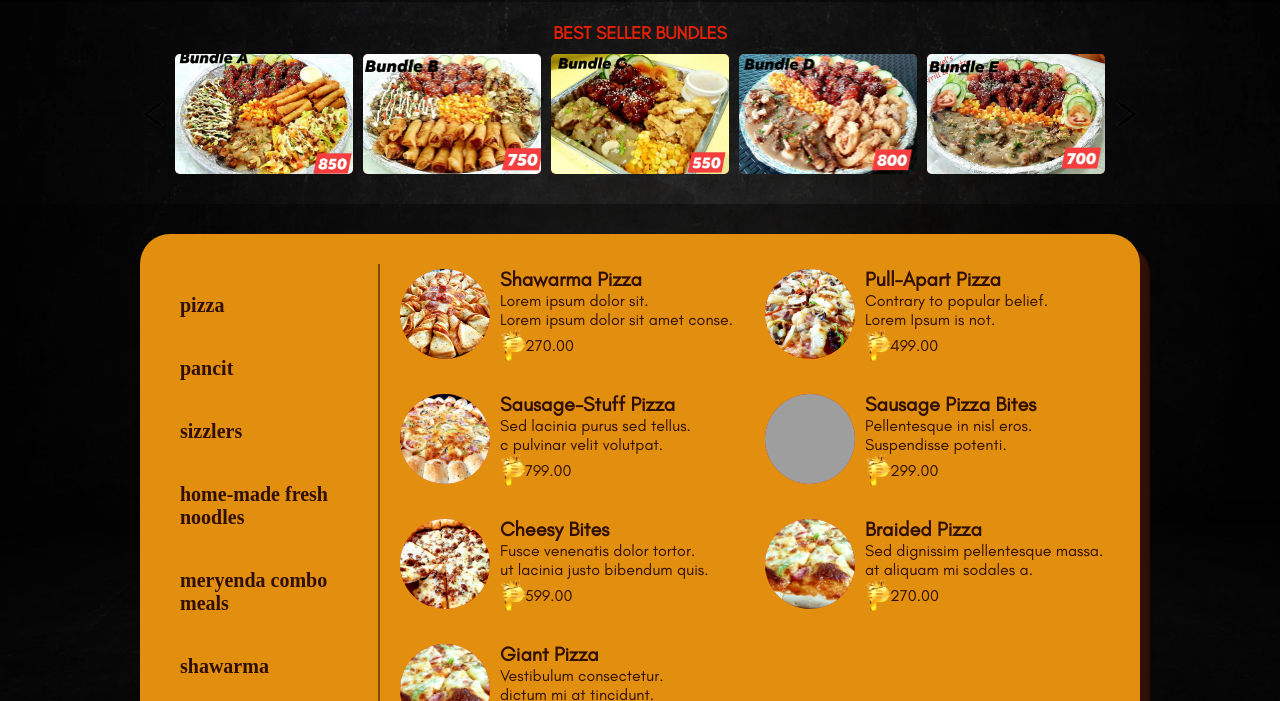
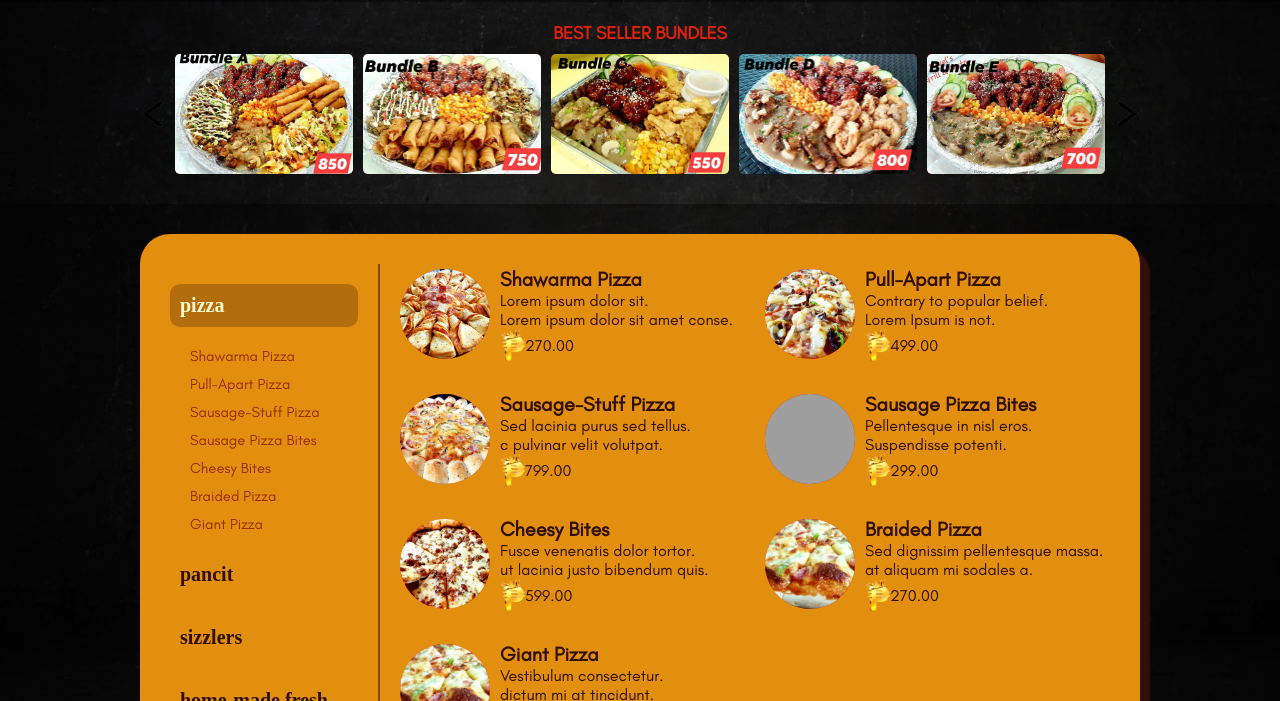
Before and after one commit to patjohntrick/revel, a plain HTML site: page menu.html in a window 1280 px wide. Both pictures are taken after a click on the element "pizza". Shown: the part 88-789 px from the top of the page. Drawn offline with nearby package versions, Linux system fonts and the light colour scheme; grey boxes are pictures that could not be loaded; a web font is replaced by a local one.

Commit message:
add jquery to the first three menu

```diff
--- a/js/menu.js
+++ b/js/menu.js
@@ -1,5 +1,42 @@
 $(document).ready(function () {
+  // pizza
   $(".pizza").on("click", function () {
-    $(".pizza").toggleClass("testing");
+    $(".pizza, .pizza-subheading").addClass("active");
+    $(
+      ".pancit, .sizzlers, .home-made, .meryenda, .shawarma, .pancit-subheading"
+    ).removeClass("active");
+  });
+  // pancit
+  $(".pancit").on("click", function () {
+    $(".pancit, .pancit-subheading").addClass("active");
+    $(
+      ".pizza, .sizzlers, .home-made, .meryenda, .shawarma, .sizzlers-subheading, .pizza-subheading"
+    ).removeClass("active");
+  });
+  // sizzlers
+  $(".sizzlers").on("click", function () {
+    $(".sizzlers, .sizzlers-subheading").addClass("active");
+    $(
+      ".pancit, .pizza, .home-made, .meryenda, .shawarma, .pancit-subheading, .pizza-subheading"
+    ).removeClass("active");
+  });
+  // home-made
+  $(".home-made").on("click", function () {
+    $(".home-made").addClass("active");
+    $(".pancit, .sizzlers, .pizza, .meryenda, .shawarma").removeClass("active");
+  });
+  // meryenda
+  $(".meryenda").on("click", function () {
+    $(".meryenda").addClass("active");
+    $(".pancit, .sizzlers, .home-made, .pizza, .shawarma").removeClass(
+      "active"
+    );
+  });
+  // shawarma
+  $(".shawarma").on("click", function () {
+    $(".shawarma").addClass("active");
+    $(".pancit, .sizzlers, .home-made, .meryenda, .pizza").removeClass(
+      "active"
+    );
   });
 });
--- a/menu.html
+++ b/menu.html
@@ -66,23 +66,42 @@
     <section class="second-section">
       <div class="menu-container">
         <div class="menu">
-          <div class="title-container">
-            <p class="title active pizza">pizza</p>
+          <div class="title-container pizza-title">
+            <p class="title pizza active">pizza</p>
+            <div class="subheading pizza-subheading active">
+              <p>Shawarma Pizza</p>
+              <p>Pull-Apart Pizza</p>
+              <p>Sausage-Stuff Pizza</p>
+              <p>Sausage Pizza Bites</p>
+              <p>Cheesy Bites</p>
+              <p>Braided Pizza</p>
+              <p>Giant Pizza</p>
+            </div>
+          </div>
+          <div class="title-container pancit-title">
+            <p class="title pancit">pancit</p>
+            <div class="subheading pancit-subheading">
+              <p>Pancit sa Bilao</p>
+            </div>
+          </div>
+          <div class="title-container sizzlers-title">
+            <p class="title sizzlers">sizzlers</p>
+            <div class="subheading sizzlers-subheading">
+              <p>Sizzling Sisig with Rice [Solo]</p>
+              <p>Sizzling Sisig without Rice</p>
+              <p>Grilled Pusit with Rice</p>
+              <p>Sizzling Pusisig with Rice</p>
+              <p>Beef Sirloin Steak with Gravy</p>
+            </div>
           </div>
           <div class="title-container">
-            <p class="title">pancit</p>
+            <p class="title home-made">home-made fresh noodles</p>
           </div>
           <div class="title-container">
-            <p class="title">sizzlers</p>
+            <p class="title meryenda">meryenda combo meals</p>
           </div>
           <div class="title-container">
-            <p class="title">home-made fresh noodles</p>
-          </div>
-          <div class="title-container">
-            <p class="title">meryenda combo meals</p>
-          </div>
-          <div class="title-container">
-            <p class="title">shawarma</p>
+            <p class="title shawarma">shawarma</p>
           </div>
         </div>
 
--- a/styles/menu.css
+++ b/styles/menu.css
@@ -161,15 +161,42 @@ nav a:hover {
   cursor: pointer;
 }
 
-.second-section .active {
+/* .second-section .active {
+} */
+
+/* click event */
+.second-section .pizza.active,
+.second-section .pancit.active,
+.second-section .sizzlers.active,
+.second-section .home-made.active,
+.second-section .meryenda.active,
+.second-section .shawarma.active {
   background-color: #300f0642;
   color: #fffbcc;
 }
 
-.second-section .pizza.testing {
-  background-color: transparent;
-  color: #300f06;
+.second-section .title-container .subheading {
+  font-family: "Glacial";
+  font-size: 14.8px;
+  color: #982d01;
+  margin-left: 20px;
+  padding-top: 10px;
+  cursor: pointer;
+  display: none;
 }
+
+.second-section .pancit-title .subheading.active,
+.second-section .sizzlers-title .subheading.active,
+.second-section .pizza-title .subheading.active {
+  display: block;
+}
+
+/* click event */
+
+.second-section .subheading p {
+  margin: 10px 0;
+}
+
 .second-section .title:hover {
   background-color: #300f0642;
   color: #fffbcc;
```
